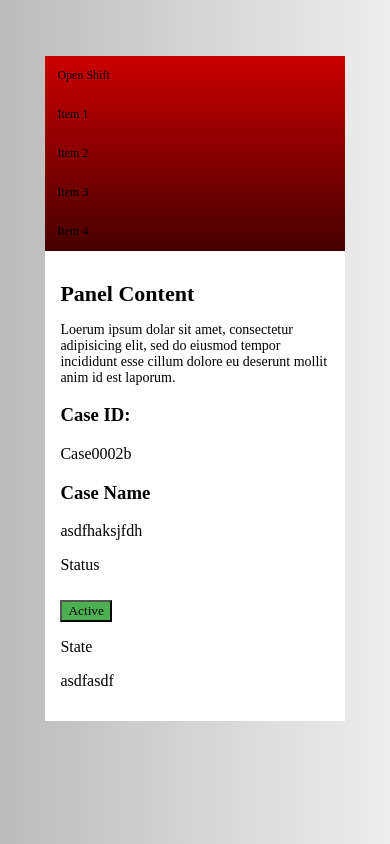
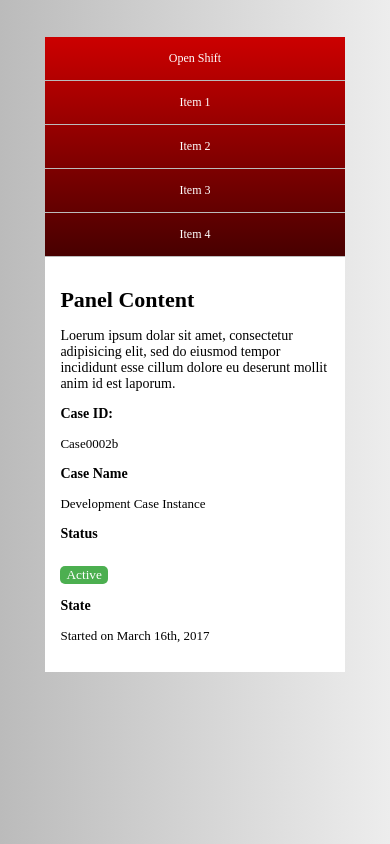
Before and after one commit to kathleenalexandra/RHPracticalEx, a website: page src/excercise2/index.html in a window 390 px wide. Drawn offline with Linux system fonts and the light colour scheme.

Commit message:
mobile tweaks and style

```diff
--- a/src/excercise2/css/styles.css
+++ b/src/excercise2/css/styles.css
@@ -13,6 +13,7 @@ body {
 
 p, h1, h2, h3 {
     font-family:overpass;
+    color:#000000;
 }
 
 
@@ -26,16 +27,57 @@ p, h1, h2, h3 {
 
 .panel-copy {
     font-size:14px;
+}
 
+.content-title {
+    font-weight:bold;
+    font-size:14px;
+}
+
+.content-data {
+    font-size:13px;
+    font-color:#bbb;
+}
+
+/* placing and sizing */
+
+.panel-container {
+    display:block;
+    margin:auto;
+    margin-top:10%;
+    max-width:80%;
+    background:white;
+    min-height:400px;
+}
+
+/* navbar styling and mobile view */
+
+.horizontal-menu  {
+    font-family:overpass;
+    background: linear-gradient(#c00, #470000);
 }
 
 
-.active-button {
-    background-color: #4CAF50;
-    margin-top:10px;
-    font-family: overpass;
+.horizontal-menu a {
+    display: block;
+    padding: 12px;
+    color: white;
+    text-align: center;
+    padding: 14px 16px;
+    text-decoration: none;
+    border-bottom:1px solid #bbb;
 }
 
+.horizontal-menu a:hover {
+    background: linear-gradient(#470000, #c00, #470000);
+}
+
+.horizontal-menu a.active {
+    background: linear-gradient(#470000, #c00, #470000);
+}
+
+
+/* set mobile view for title and data */
 
 .content-data {
     width:100%;
@@ -46,59 +88,29 @@ p, h1, h2, h3 {
 
 }
 
-
-
-.panel-container {
-    display:block;
-    margin:auto;
-    margin-top:15%;
-    max-width:80%;
-    background:white;
-    min-height:400px;
-
-
+.active-button {
+    text-align:center;
+    background-color: #4CAF50;
+    border-radius: 5px;
+    border:none;
+    margin-top:10px;
+    color:white;
+    font-family: overpass;
 }
 
 
-
-.horizontal-menu  {
-    font-family:overpass;
-    background: linear-gradient(#c00, #470000);
-}
-
-
-.horizontal-menu a {
-    color: black;
-    display: block;
-    padding: 12px;
-    text-decoration: none;
-}
-
-.horizontal-menu a:hover {
-    background: linear-gradient(red, black, red);
-}
-
-.horizontal-menu a.active {
-    background: linear-gradient(red, black, red);
-}
-
-
-
-
-
 @media only screen and (min-width: 728px) {
-
 
     .panel-container {
         max-width:50%;
     }
 
+    /* desktop/default view for navbar  */
 
     .horizontal-menu  {
         margin: 0;
         padding: 0;
         overflow: hidden;
-    /*background: linear-gradient(#c00, #470000); */
     }
 
     .horizontal-menu a {
@@ -111,26 +123,16 @@ p, h1, h2, h3 {
         float: right;
     }
 
-
-
     .horizontal-menu a:first-child {
         float:left;
     }
 
-
     .horizontal-menu a  {
         display: block;
-    color: white;
-    text-align: center;
-    padding: 14px 16px;
-    text-decoration: none;
-}
-
-.horizontal-menu a:hover {
-        background: linear-gradient(red, black, red);
 
     }
 
+/* display titles and data strait across on web */
 
     .content-data {
         height: 30px;
@@ -145,8 +147,4 @@ p, h1, h2, h3 {
         display: inline;
         float: left;
     }
-
-
-
-
 }
--- a/src/excercise2/index.html
+++ b/src/excercise2/index.html
@@ -5,9 +5,6 @@
     <link href="css/styles.css" rel="stylesheet">
   </head>
   <body>
-
-  <div>
-
 <div class="panel-container" >
 <div class="horizontal-menu panel-nav">
 <a href="#">Open Shift</a>
@@ -18,34 +15,18 @@
     <a>Item 4</a>
   </div>
 </div>
-
-
         <div class="holding-box" style="padding:15px; ">
-
           <h1 class="panel-heading"> Panel Content </h1>
           <p class="panel-copy"> Loerum ipsum dolar sit amet, consectetur adipisicing elit, sed do eiusmod tempor incididunt esse cillum dolore eu deserunt mollit anim id est laporum. </p>
-
           <div class="content-row" >
-<div class="content-title" style=" width:100%;"> <h3>Case ID:</h3></div>
+          <div class="content-title" style=" width:100%;"> <p>Case ID:</p></div>
           <div class="content-data" style= " width:100%;"><p>Case0002b</p></div>
-<div class="content-title" style=" width:100%;"><h3>Case Name</h3></div>
-<div class="content-data" style=" width:100%;"><p>asdfhaksjfdh</p></div>
+          <div class="content-title" style=" width:100%;"><p>Case Name</p></div>
+          <div class="content-data" style=" width:100%;"><p>Development Case Instance</p></div>
           <div class="content-title" style=" width:100%;"><p>Status</p></div>
           <div class="content-data" style=" width:100%;"><button class="active-button">Active</button></div>
           <div class="content-title" style=" width:100%;"><p>State</p></div>
-<div class="content-data" style=" width:100%;"><p>asdfasdf</p></div>
-
-
-</div>
-
-
-
-</div>
-
-
-
-
-
+          <div class="content-data" style=" width:100%;"><p>Started on March 16th, 2017</p></div>
         </div>
     </div>
   </div>
```
Lines whose indentation alone changed are shown as unchanged.
